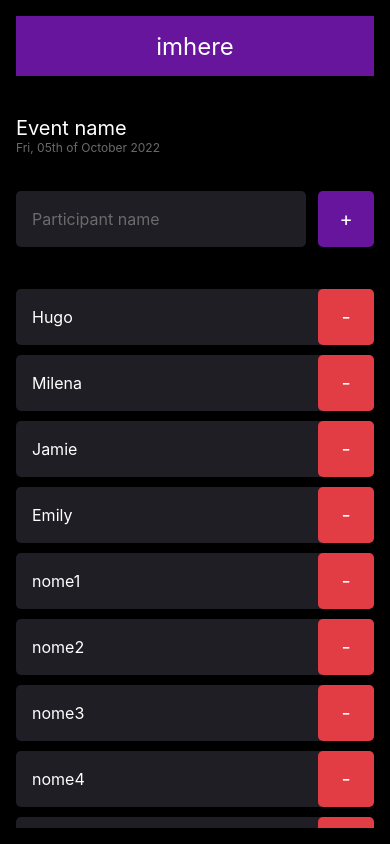
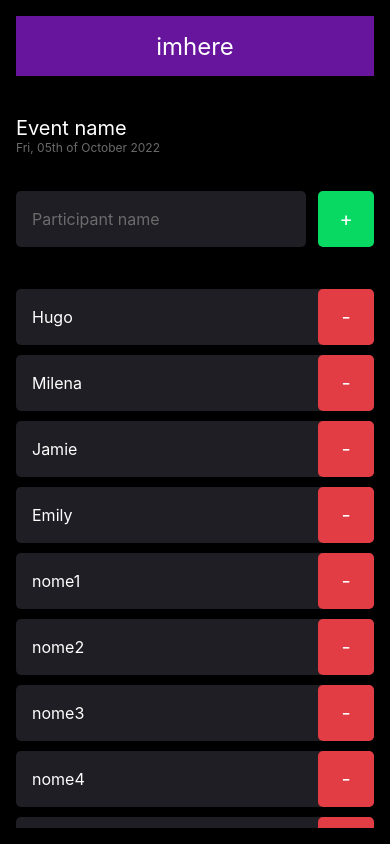
Before and after one commit to h-chagas/imhere, a React Native app: screen / in a window 390 px wide. Built offline with nearby package versions, Linux system fonts and the light colour scheme.

Commit message:
change add participant button color

```diff
--- a/src/screens/Home/styles.ts
+++ b/src/screens/Home/styles.ts
@@ -30,7 +30,7 @@ export const styles = StyleSheet.create({
         width: 56,
         height: 56,
         borderRadius: 5,
-        backgroundColor: '#67159C',
+        backgroundColor: '#07D962',
         alignItems: 'center',
         justifyContent: 'center',
 
```
